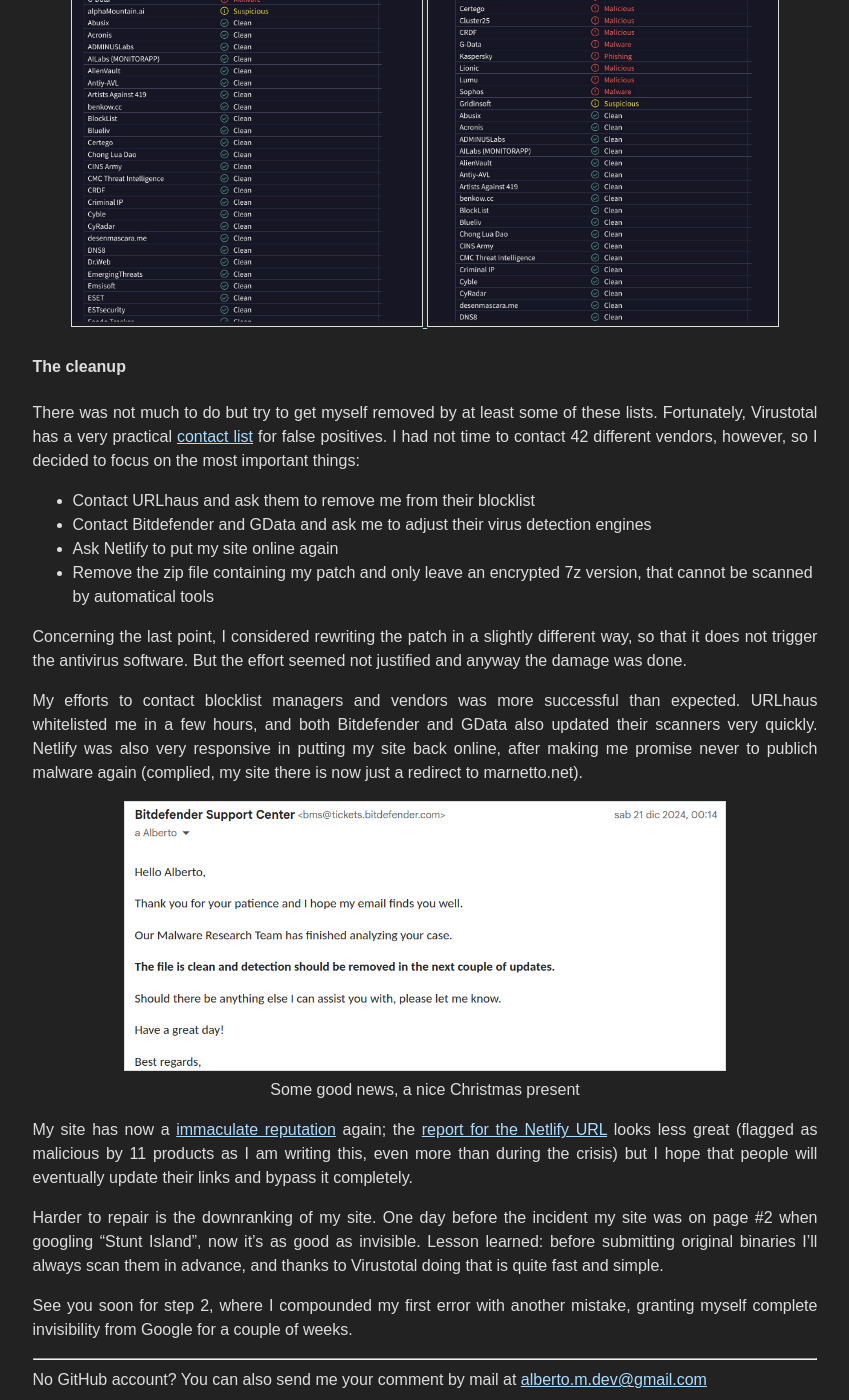
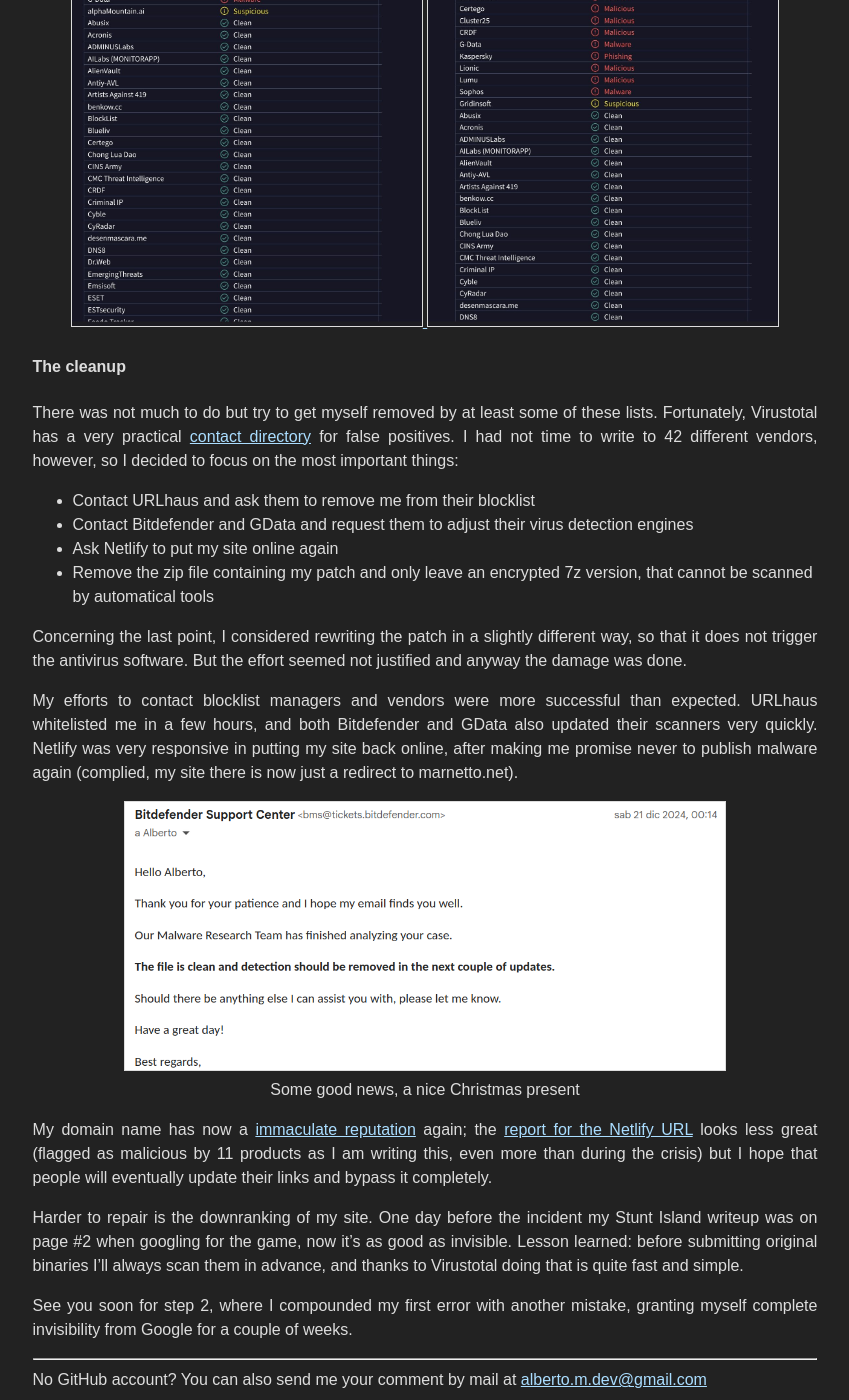
Before and after one commit to AlbertoMarnetto/annali, a Jekyll site: the page built from _posts/2025-02-06--ruining-ranking-part-1.md, in a window 1280 px wide and 1400 px high, scrolled down 2015 px. Shown: the whole window, without its empty margins (215-1064 px from the left). Built offline with Jekyll 4.4.1, drawn with Linux system fonts in a browser that asks for light colours; some web fonts are replaced; comment, search, counter and statistics services are not loaded; some of the changed text lies outside the part shown.

Commit message:
Typo fixes for 2025-02-06--ruining-ranking-part-1.md

````diff
--- a/_posts/2025-02-06--ruining-ranking-part-1.md
+++ b/_posts/2025-02-06--ruining-ranking-part-1.md
@@ -3,17 +3,17 @@
 layout: default
 ---
 
-## How to ruin your site reputation in two easy steps (part 1)
+## How to ruin your site reputation in two easy steps
 
 My blog is a newborn one and still almost unknown. My experience with search engine optimization is basically zero, but this is not a problem – I am not aiming to be on the top of any web search.
 
-That said, I was surely not happy when my site suddenly disappeared from Google search altogether. After spending hours to find out why it happened, I found out that I had managed to commit not one but two crimes agains visibility. I haven't managed to return my few blog pages to their previous ranking, but at least I have learnt some lessons - and got some material for a new war story.
+That said, I was surely not happy when my site suddenly disappeared from Google search for good. After spending hours to find out why it happened, I discovered that I had managed to commit not one but two crimes against visibility. I haven't managed to return my few blog pages to their previous ranking, but at least I have learnt some lessons - and got material for a new war story.
 
 ### Part 1: become a dangerous cybercriminal
 
 #### The discovery
 
-My problems did not start with Google search. On December 17th, I got a mail from Netlify, my host, that they took down my site for violating the TOS. At first I thought that they suspected piracy because of my [Stunt Island patch](/2024/11/20/tweaking-stunt-island.html#download). I was much more surprised when I typed the address of my site and got this:
+My problems did not start with Google search. On December 17th, I got a mail from Netlify, my host, stating that they took down my site for violating the TOS. At first I thought that they suspected piracy because of my [Stunt Island patch](/2024/11/20/tweaking-stunt-island.html#download). I was much more surprised when I typed the address of my site and got this:
 
 <center>
 <a href="/assets/2025-02-06--ruining-ranking-part-1/ublock-says-my-site-is-malware.png">
@@ -44,9 +44,9 @@
             },
 ```
 
-As I suspected, my Stunt Island patch led me in trouble, not because of copyright issues but because it is mistakenly detected as malware. I had a couple of contacts telling me that their browser would prevent them from downloading the file because it resembled a virus, but it had not crossed my mind that this could led me being banned from polite company.
+As I suspected, my Stunt Island patch led me in trouble, not because of copyright issues but because it is mistakenly detected as malware. I had a couple of contacts telling me that their browser would prevent them from downloading the file because it resembled a virus, but it had not crossed my mind that this could led me to be banned from polite company.
 
-It was not only URLhaus which had me marked as criminal. The site Virustotal has a comprehensive list of detections, and showed that 10 different security programs blocking access to my Netlify site. Thankfully, my new home marnetto.net, hosted on Cloudflare, was still on and was only blacklisted by two programs, but this was a meager consolation since the totality of my incoming link was pointing to the Netlify URL.
+It was not only URLhaus which had me marked as criminal. The site Virustotal has a comprehensive list of detections, and showed that 10 different security programs were blocking access to my Netlify site. Thankfully, my new home marnetto.net, hosted on Cloudflare, was still on and was only blacklisted by two products, but this was a meager consolation since the totality of my incoming links was pointing to the Netlify URL.
 
 <center>
 <a href="/assets/2025-02-06--ruining-ranking-part-1/virustotal-url-blocked.jpg">
@@ -60,15 +60,15 @@
 
 #### The cleanup
 
-There was not much to do but try to get myself removed by at least some of these lists. Fortunately, Virustotal has a very practical [contact list](https://docs.virustotal.com/docs/false-positive-contacts) for false positives. I had not time to contact 42 different vendors, however, so I decided to focus on the most important things:
+There was not much to do but try to get myself removed by at least some of these lists. Fortunately, Virustotal has a very practical [contact directory](https://docs.virustotal.com/docs/false-positive-contacts) for false positives. I had not time to write to 42 different vendors, however, so I decided to focus on the most important things:
 * Contact URLhaus and ask them to remove me from their blocklist
-* Contact Bitdefender and GData and ask me to adjust their virus detection engines
+* Contact Bitdefender and GData and request them to adjust their virus detection engines
 * Ask Netlify to put my site online again
 * Remove the zip file containing my patch and only leave an encrypted 7z version, that cannot be scanned by automatical tools
 
 Concerning the last point, I considered rewriting the patch in a slightly different way, so that it does not trigger the antivirus software. But the effort seemed not justified and anyway the damage was done.
 
-My efforts to contact blocklist managers and vendors was more successful than expected. URLhaus whitelisted me in a few hours, and both Bitdefender and GData also updated their scanners very quickly. Netlify was also very responsive in putting my site back online, after making me promise never to publich malware again (complied, my site there is now just a redirect to marnetto.net).
+My efforts to contact blocklist managers and vendors were more successful than expected. URLhaus whitelisted me in a few hours, and both Bitdefender and GData also updated their scanners very quickly. Netlify was very responsive in putting my site back online, after making me promise never to publish malware again (complied, my site there is now just a redirect to marnetto.net).
 
 
 <center>
@@ -78,8 +78,8 @@
 <figcaption>Some good news, a nice Christmas present</figcaption>
 </center>
 
-My site has now a [immaculate reputation](https://www.virustotal.com/gui/domain/marnetto.net) again; the [report for the Netlify URL](https://www.virustotal.com/gui/domain/annali.netlify.app) looks less great (flagged as malicious by 11 products as I am writing this, even more than during the crisis) but I hope that people will eventually update their links and bypass it completely.
+My domain name has now a [immaculate reputation](https://www.virustotal.com/gui/domain/marnetto.net) again; the [report for the Netlify URL](https://www.virustotal.com/gui/domain/annali.netlify.app) looks less great (flagged as malicious by 11 products as I am writing this, even more than during the crisis) but I hope that people will eventually update their links and bypass it completely.
 
-Harder to repair is the downranking of my site. One day before the incident my site was on page #2 when googling "Stunt Island", now it's as good as invisible. Lesson learned: before submitting original binaries I'll always scan them in advance, and thanks to Virustotal doing that is quite fast and simple.
+Harder to repair is the downranking of my site. One day before the incident my Stunt Island writeup was on page #2 when googling for the game, now it's as good as invisible. Lesson learned: before submitting original binaries I'll always scan them in advance, and thanks to Virustotal doing that is quite fast and simple.
 
 See you soon for step 2, where I compounded my first error with another mistake, granting myself complete invisibility from Google for a couple of weeks.
````
Also changed, not shown: other parts of _posts/2025-02-06--ruining-ranking-part-1.md (+1 -1 lines).
